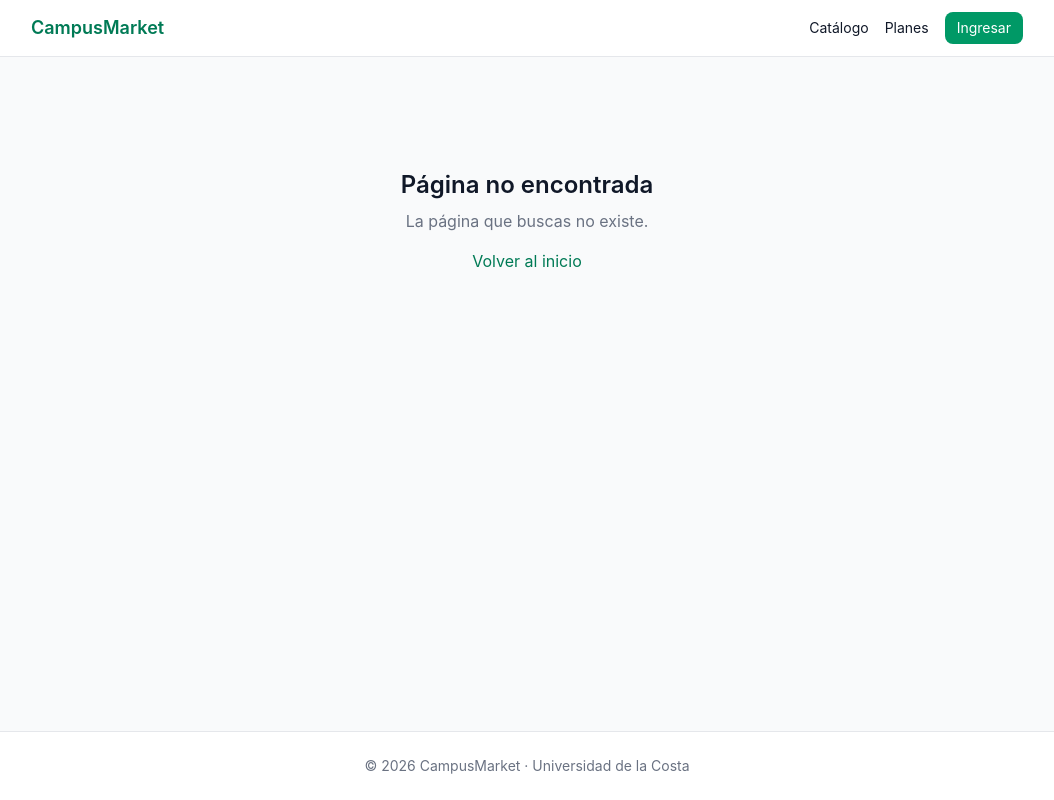
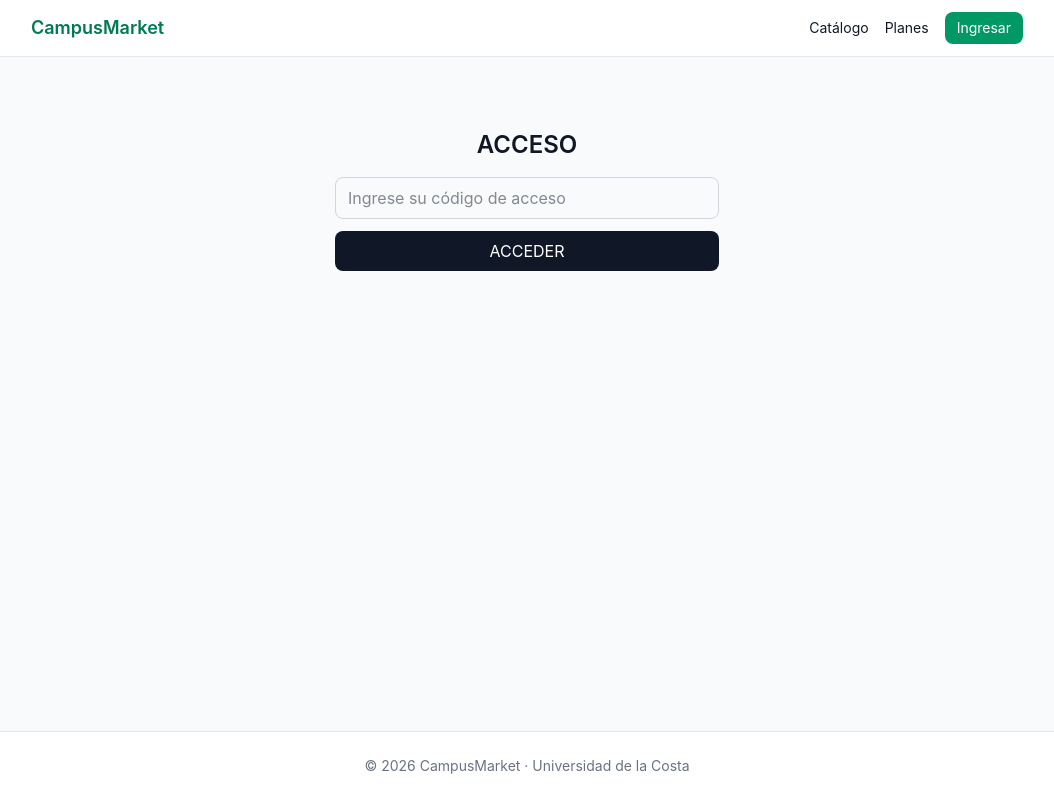
Before and after one commit to zwqui/campusmarket, a Next.js app: page /login in a window 1280 px wide. Before the commit this address had no page. Shown: the whole page, without its empty margins (113-1167 px from the left). Built offline with nearby package versions, Linux system fonts and the light colour scheme.

Commit message:
feat: add login page

```diff
--- /dev/null
+++ b/app/login/page.tsx
@@ -0,0 +1,10 @@
+import LoginForm from "@/components/LoginForm";
+
+export default function LoginPage() {
+  return (
+    <div className="mx-auto max-w-sm space-y-4 py-10">
+      <h1 className="text-center text-2xl font-semibold">ACCESO</h1>
+      <LoginForm />
+    </div>
+  );
+}
```
